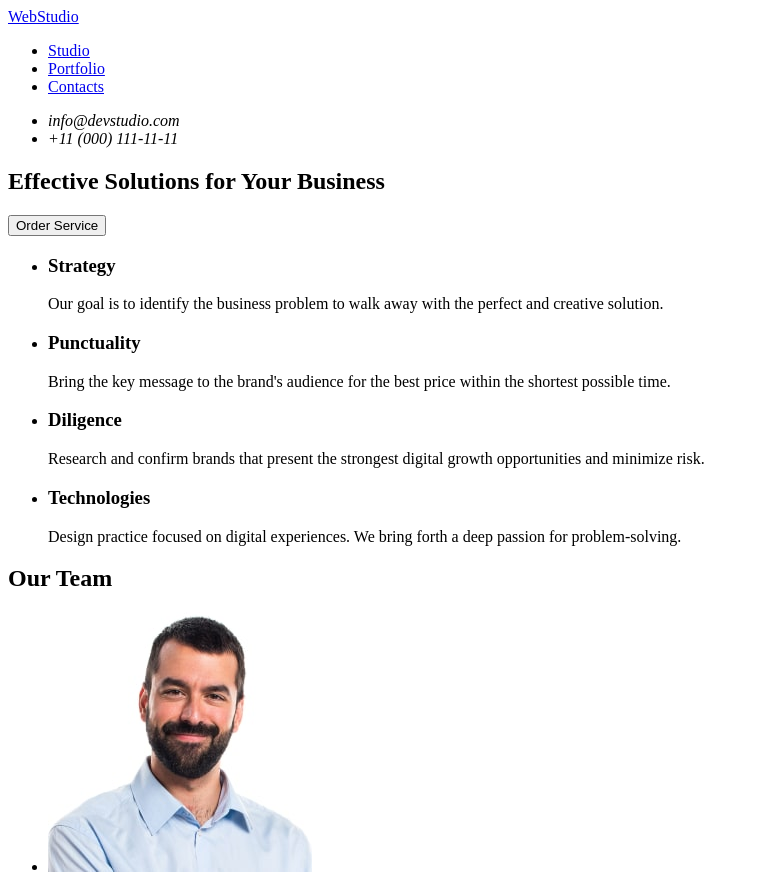
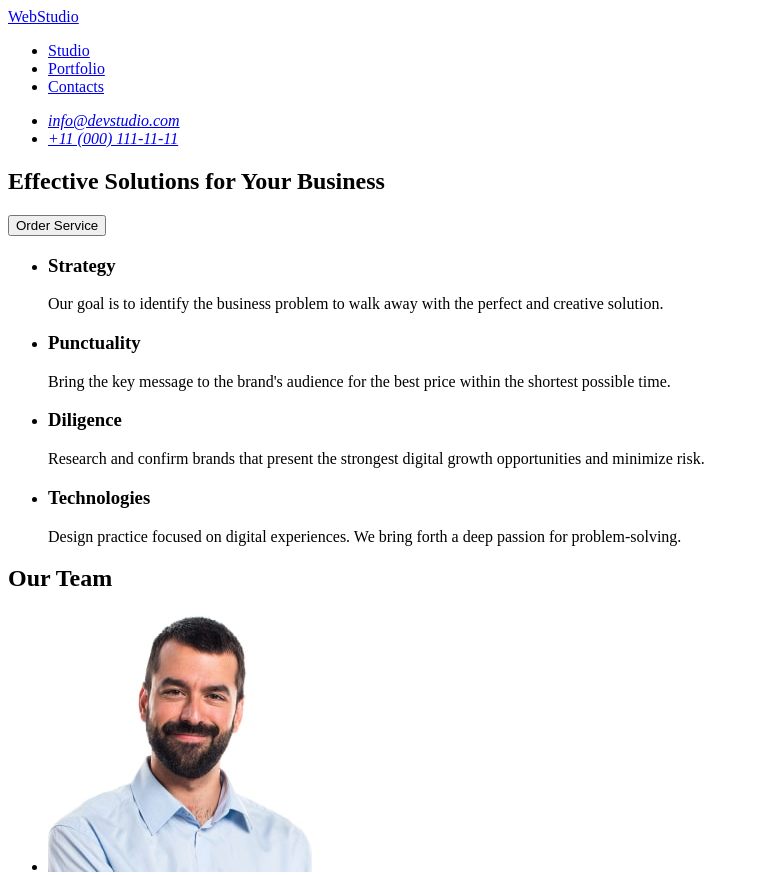
Before and after one commit to AHetman/goit-markup-hw-01, a plain HTML site: page index.html in a window 1280 px wide. Shown: the top 875 px of the page, without its empty margins (0-759 px from the left). Drawn offline with Linux system fonts and the light colour scheme.

Commit message:
finish-hw-01

```diff
--- a/index.html
+++ b/index.html
@@ -19,8 +19,8 @@
         </nav>
         <address>
             <ul>
-                <li>info@devstudio.com</li>
-                <li>+11 (000) 111-11-11</li>
+                <li><a href="mailto:info@devstudio.com">info@devstudio.com</a></li>
+                <li><a href="tel:+11(000)111-11-11">+11 (000) 111-11-11</a></li>
             </ul>
         </address>
     </header>
@@ -33,17 +33,20 @@
             <ul>
                 <li>
                     <h3>Strategy</h3>
-                    <p>Our goal is to identify the business problem to walk away with the perfect and creative solution.
+                    <p>Our goal is to identify the business problem to walk away with the perfect and
+                        creative solution.
                     </p>
                 </li>
                 <li>
                     <h3>Punctuality</h3>
-                    <p>Bring the key message to the brand's audience for the best price within the shortest possible
+                    <p>Bring the key message to the brand's audience for the best price within the
+                        shortest possible
                         time.</p>
                 </li>
                 <li>
                     <h3>Diligence</h3>
-                    <p>Research and confirm brands that present the strongest digital growth opportunities and minimize
+                    <p>Research and confirm brands that present the strongest digital growth
+                        opportunities and minimize
                         risk.</p>
                 </li>
                 <li>
@@ -81,7 +84,8 @@
     </main>
     <footer>
         <a href="/index.html">WebStudio</a>
-        <p>Increase the flow of customers and sales for your business with digital marketing & growth
+        <p>Increase the flow of customers and sales for your business with digital marketing &
+            growth
             solutions.</p>
     </footer>
 </body>
```
